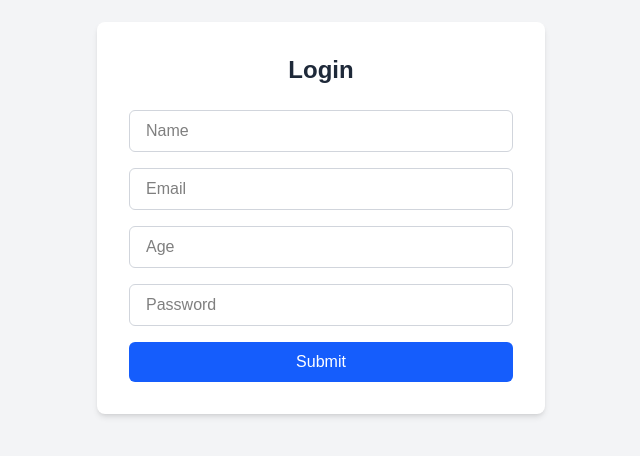
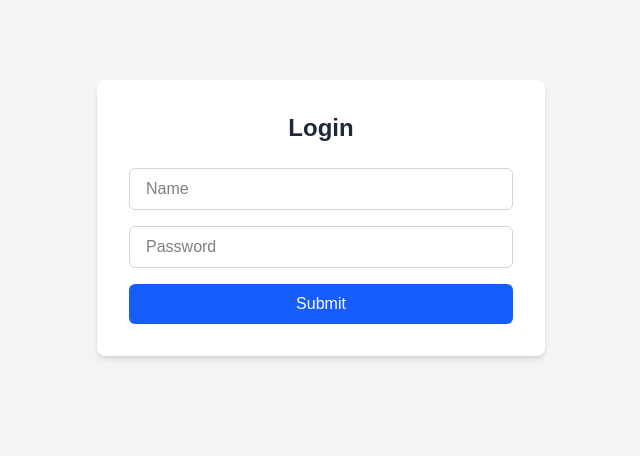
Before and after one commit to Hamza61988/railwayfront, a Next.js app: page /login in a window 1280 px wide. Shown: the part 182-638 px from the top of the page, without its empty margins (319-959 px from the left). Built offline with nearby package versions, Linux system fonts and the light colour scheme.

Commit message:
failed : (

```diff
--- a/src/app/login/page.tsx
+++ b/src/app/login/page.tsx
@@ -15,8 +15,6 @@ export default function Login() {
 
   const content: Field[] = [
     { name: "name", placeholder: "Name", type: "text" },
-    { name: "email", placeholder: "Email", type: "email" },
-    { name: "age", placeholder: "Age", type: "number" },
     { name: "password", placeholder: "Password", type: "password" },
   ];
 
```
Also changed, not shown: src/app/Dashboard/page.tsx (line endings or trailing spaces).
